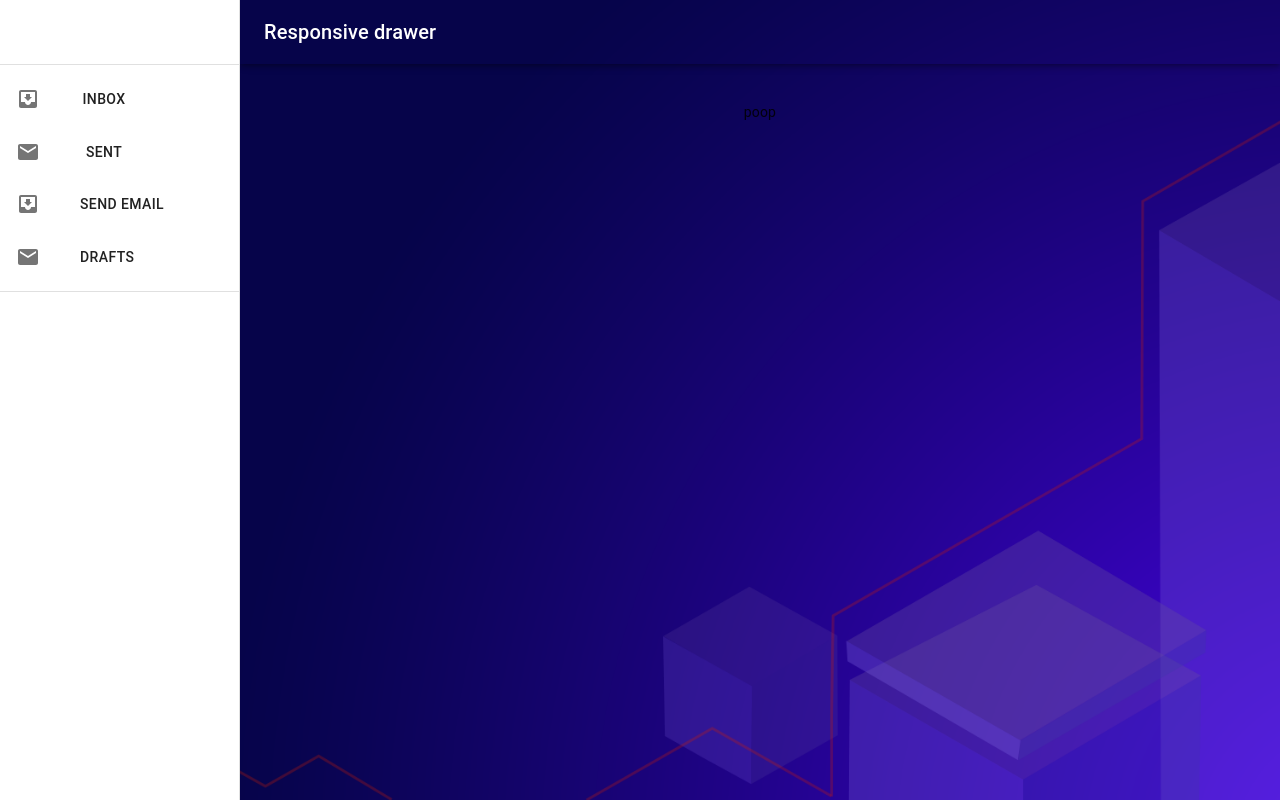
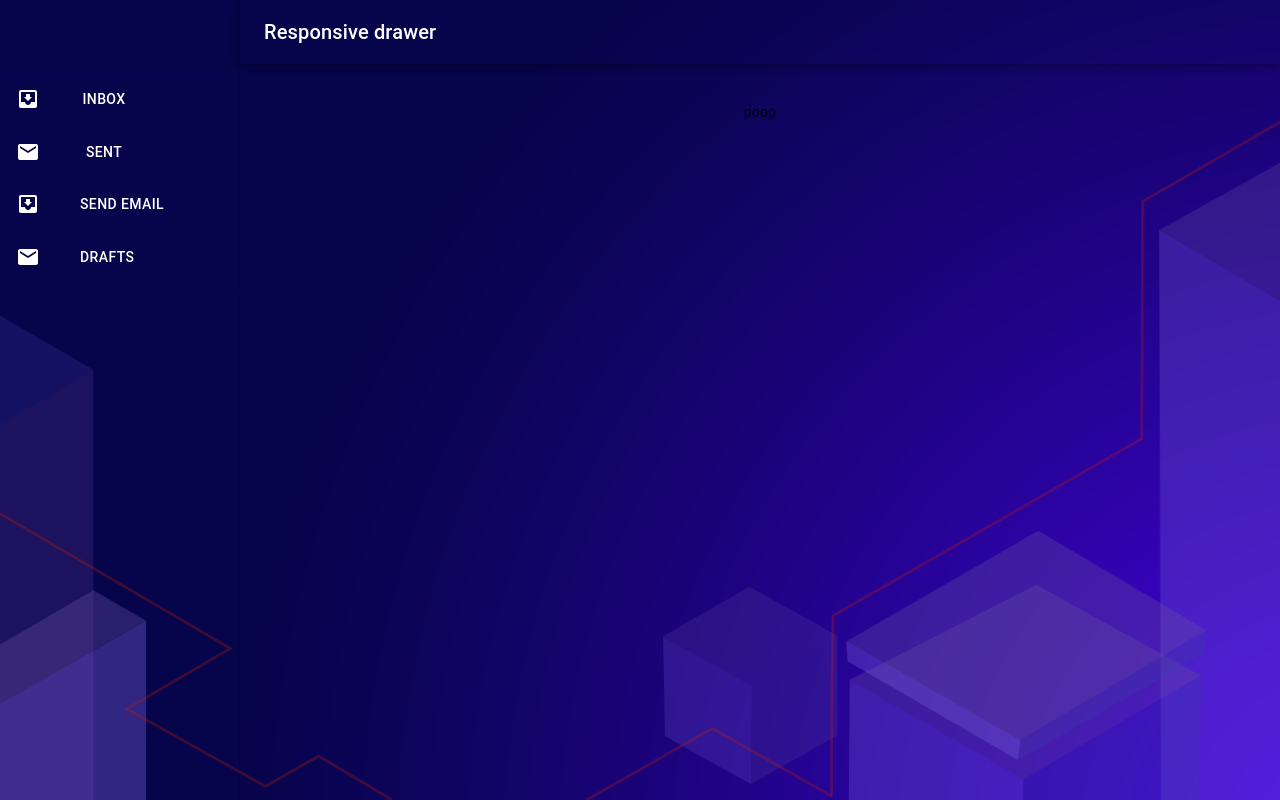
Before and after one commit to benceVadasz/get-to-know-lara-frontend, a React (Create React App) app: page /inbox in a window 1280 px wide. Built offline with nearby package versions, Linux system fonts and the light colour scheme.

Commit message:
style sidebar

```diff
--- a/src/components/Inbox.js
+++ b/src/components/Inbox.js
@@ -27,6 +27,7 @@ const drawerWidth = 240;
 const useStyles = makeStyles((theme) => ({
     root: {
         display: 'flex',
+        backgroundColor: "rgba(255, 255, 255, 0)",
     },
 }));
 
--- a/src/components/InboxSideBar.js
+++ b/src/components/InboxSideBar.js
@@ -1,20 +1,12 @@
 import React from 'react';
-import PropTypes from 'prop-types';
-import AppBar from '@material-ui/core/AppBar';
-import CssBaseline from '@material-ui/core/CssBaseline';
 import Divider from '@material-ui/core/Divider';
 import Drawer from '@material-ui/core/Drawer';
 import Hidden from '@material-ui/core/Hidden';
-import IconButton from '@material-ui/core/IconButton';
 import InboxIcon from '@material-ui/icons/MoveToInbox';
 import List from '@material-ui/core/List';
 import ListItem from '@material-ui/core/ListItem';
 import ListItemIcon from '@material-ui/core/ListItemIcon';
-import ListItemText from '@material-ui/core/ListItemText';
 import MailIcon from '@material-ui/icons/Mail';
-import MenuIcon from '@material-ui/icons/Menu';
-import Toolbar from '@material-ui/core/Toolbar';
-import Typography from '@material-ui/core/Typography';
 import {makeStyles, useTheme} from '@material-ui/core/styles';
 import {Link} from "react-router-dom";
 import Button from "@material-ui/core/Button";
@@ -25,7 +17,11 @@ const useStyles = makeStyles((theme) => ({
     root: {
         display: 'flex',
     },
+    wrapper: {
+
+    },
     drawer: {
+
         [theme.breakpoints.up('sm')]: {
             width: drawerWidth,
             flexShrink: 0,
@@ -48,7 +44,11 @@ const useStyles = makeStyles((theme) => ({
     toolbar: theme.mixins.toolbar,
     drawerPaper: {
         width: drawerWidth,
+        background: "rgba(255, 255, 255, 0)",
     },
+    button: {
+        color: 'white'
+    }
 
 }));
 
@@ -68,8 +68,8 @@ function InboxSideBar() {
             <List>
                 {['Inbox', 'Sent', 'Send email', 'Drafts'].map((text, index) => (
                     <ListItem button key={text}>
-                        <ListItemIcon>{index % 2 === 0 ? <InboxIcon/> : <MailIcon/>}</ListItemIcon>
-                        <Button component={Link} to={(text === 'Send email') ? "/compose" : "/" + text.toLowerCase()}
+                        <ListItemIcon className={classes.button} >{index % 2 === 0 ? <InboxIcon/> : <MailIcon/>}</ListItemIcon>
+                        <Button className={classes.button} component={Link} to={(text === 'Send email') ? "/compose" : "/" + text.toLowerCase()}
                                 color="inherit">
                             {text}
                         </Button>
@@ -81,7 +81,7 @@ function InboxSideBar() {
     );
 
     return (
-        <div>
+        <div className={classes.wrapper}>
             <nav className={classes.drawer} aria-label="mailbox folders">
                 {/* The implementation can be swapped with js to avoid SEO duplication of links. */}
                 <Hidden smUp implementation="css">
```
